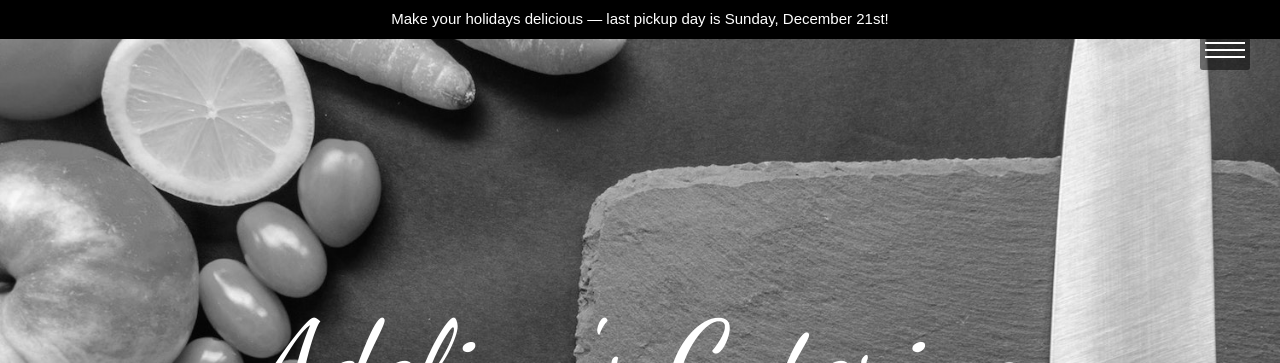
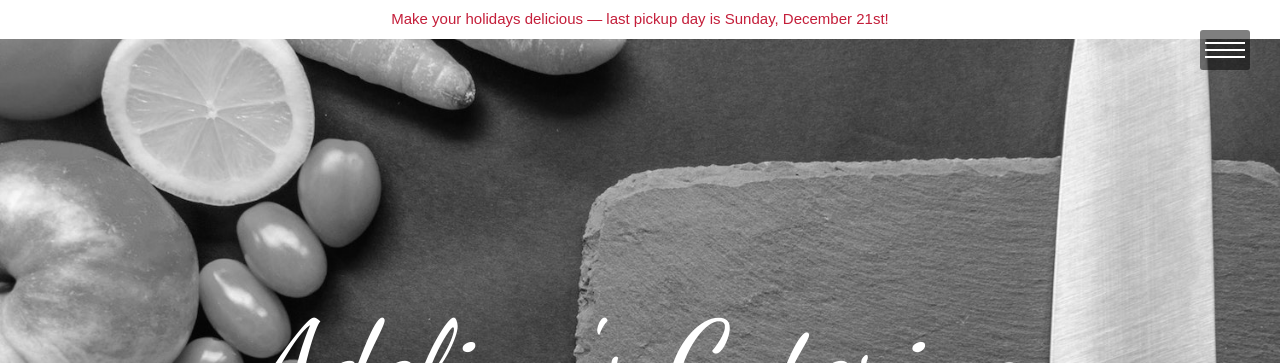
Before and after one commit to benbeatty85/Adelinas-Catering, a plain HTML site: page index.html in a window 1280 px wide. Shown: the top 363 px of the page. Drawn offline with nearby package versions, Linux system fonts and the light colour scheme; a web font is replaced by a local one.

Commit message:
Update styles.css

```diff
--- a/styles.css
+++ b/styles.css
@@ -319,8 +319,8 @@ header {
 
 .Covid_update {
     text-align: center;
-    background-color: #808000;
-    color: white;
+    background-color: #fff;
+    color: #C41E3A;
     padding: 0.5em 0;
     position: fixed;
     top: 0px;
@@ -333,7 +333,7 @@ header {
 }
 
 .Covid_paragraph {
-    color: white !important;
+    color: #C41E3A !important;
     font-size: 1em;
     padding: 0.2em 0.5em;
 }
@@ -795,8 +795,8 @@ footer p {
 
     .Covid_update {
         text-align: center;
-        background-color: #000;
-        color: white;
+        background-color: #fff;
+        color: #C41E3A;
         padding: 0.5em 0;
         position: fixed;
         top: 0px;
```
